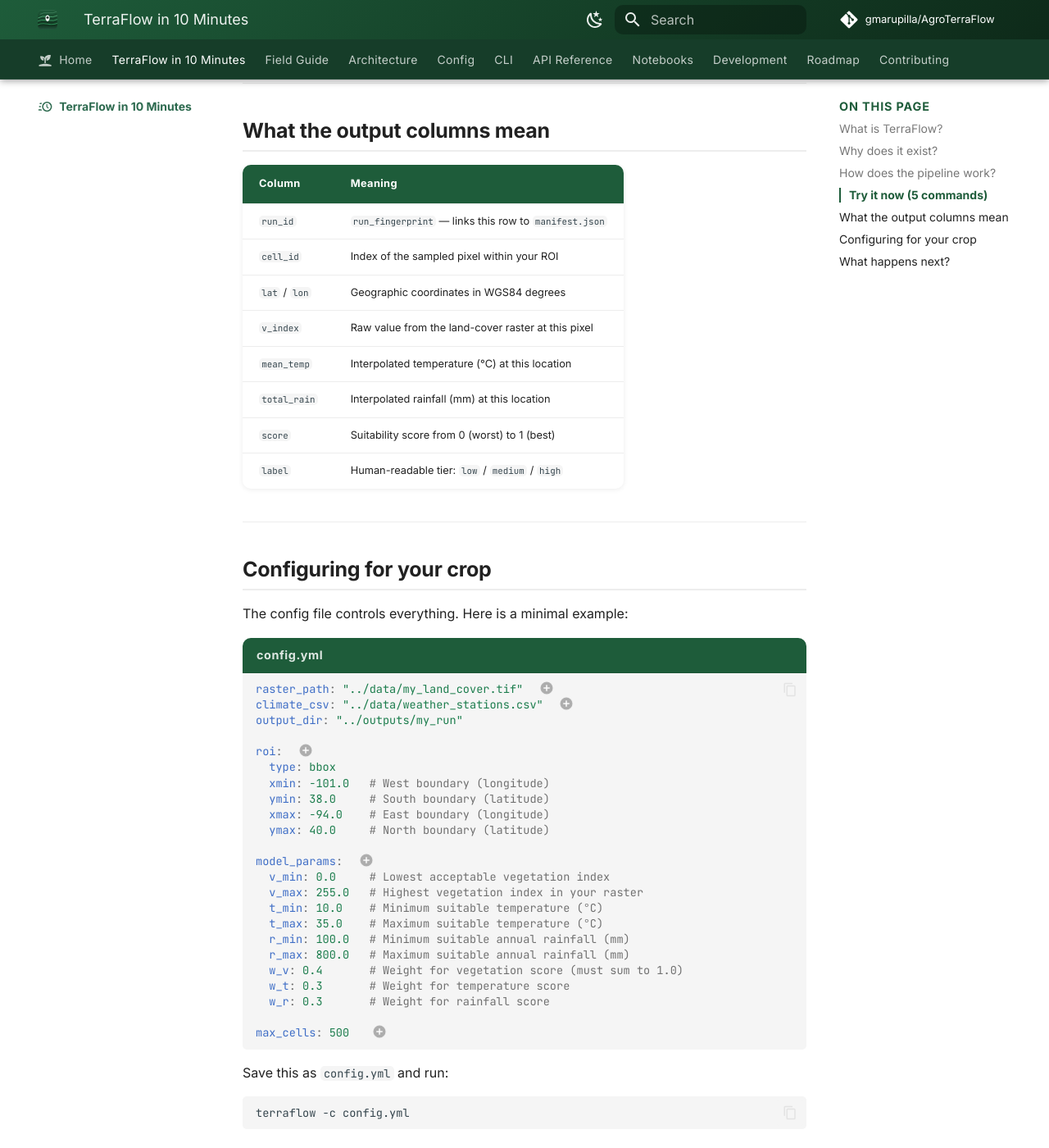
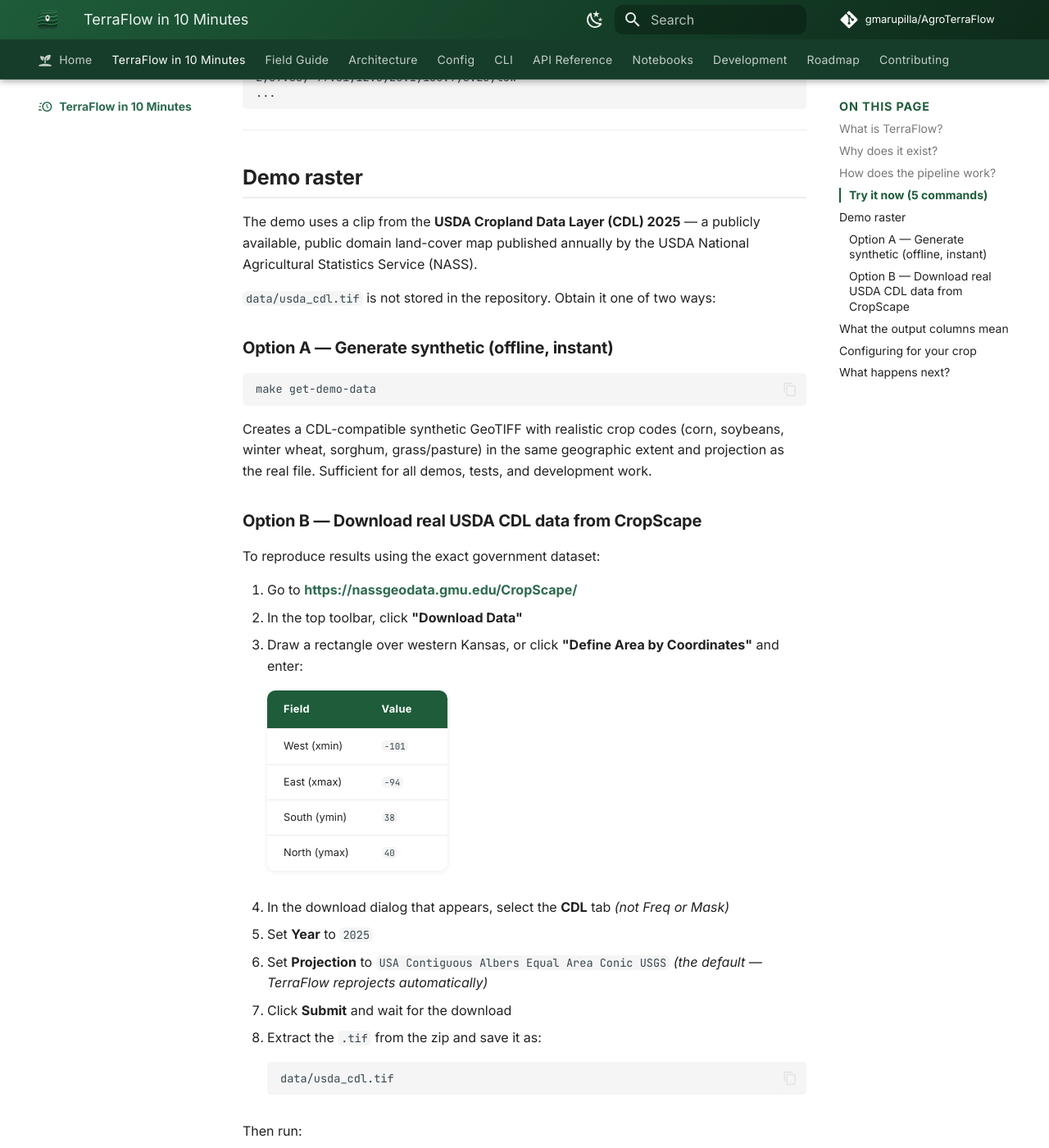
Before and after one commit to gmarupilla/AgroTerraFlow, an MkDocs documentation site: the page built from docs/quickstart.md, in a window 1280 px wide and 1400 px high, scrolled down 2953 px. Shown: the whole window at 82% size. Built offline with MkDocs 1.6.1 and Material for MkDocs 9.7.7, drawn with Linux system fonts in a browser that asks for light colours; comment, search, counter and statistics services are not loaded; the version menu is left out; some of the changed text lies outside the part shown.

Commit message:
docs: add step-by-step CropScape download instructions for demo raster
- quickstart.md: add 'Demo raster' section with Option A (make
  get-demo-data, synthetic, offline) and Option B (real USDA CDL 2025
  from CropScape with exact coordinate entry steps and tab selection)
- quickstart.md: fix 'cd TerraFlow' → 'cd AgroTerraFlow'
- quickstart.md: replace stale AUDIT.md reference with GitHub Issues link
- examples/demo_config.yml: add header comment with data source, download
  command, CropScape URL, and public domain notice

````diff
--- a/docs/quickstart.md
+++ b/docs/quickstart.md
@@ -93,13 +93,16 @@
     ```bash
     # 1. Clone and install
     git clone https://github.com/gmarupilla/AgroTerraFlow.git
-    cd TerraFlow
+    cd AgroTerraFlow
     pip install -e ".[dev]"
 
-    # 2. Run the demo
+    # 2. Get the demo raster (see "Demo raster" section below)
+    make get-demo-data
+
+    # 3. Run the demo
     terraflow -c examples/demo_config.yml
 
-    # 3. Look at the results (run dir named after fingerprint)
+    # 4. Look at the results (run dir named after fingerprint)
     ls outputs/demo_run/runs/
     # → <run_fingerprint>/
     #     features.parquet  manifest.json  report.json  results.csv
@@ -132,6 +135,65 @@
 2,39.88,-97.61,12.0,20.1,135.9,0.23,low
 ...
 ```
+
+---
+
+## Demo raster
+
+The demo uses a clip from the **USDA Cropland Data Layer (CDL) 2025** —
+a publicly available, public domain land-cover map published annually by
+the USDA National Agricultural Statistics Service (NASS).
+
+`data/usda_cdl.tif` is not stored in the repository. Obtain it one of two ways:
+
+### Option A — Generate synthetic (offline, instant)
+
+```bash
+make get-demo-data
+```
+
+Creates a CDL-compatible synthetic GeoTIFF with realistic crop codes
+(corn, soybeans, winter wheat, sorghum, grass/pasture) in the same
+geographic extent and projection as the real file. Sufficient for all
+demos, tests, and development work.
+
+### Option B — Download real USDA CDL data from CropScape
+
+To reproduce results using the exact government dataset:
+
+1. Go to **<https://nassgeodata.gmu.edu/CropScape/>**
+2. In the top toolbar, click **"Download Data"**
+3. Draw a rectangle over western Kansas, or click **"Define Area by Coordinates"**
+   and enter:
+
+    | Field | Value |
+    |---|---|
+    | West (xmin) | `-101` |
+    | East (xmax) | `-94` |
+    | South (ymin) | `38` |
+    | North (ymax) | `40` |
+
+4. In the download dialog that appears, select the **CDL** tab *(not Freq or Mask)*
+5. Set **Year** to `2025`
+6. Set **Projection** to `USA Contiguous Albers Equal Area Conic USGS`
+   *(the default — TerraFlow reprojects automatically)*
+7. Click **Submit** and wait for the download
+8. Extract the `.tif` from the zip and save it as:
+
+    ```
+    data/usda_cdl.tif
+    ```
+
+Then run:
+
+```bash
+terraflow -c examples/demo_config.yml
+```
+
+!!! note "Citation"
+    When using real CDL data in published work, cite as:
+    USDA National Agricultural Statistics Service (2025). *Cropland Data Layer, 2025.*
+    Accessed via CropScape. <https://nassgeodata.gmu.edu/CropScape/>
 
 ---
 
````
Also changed, not shown: other parts of docs/quickstart.md (+1 -1 lines), 1 other file.
